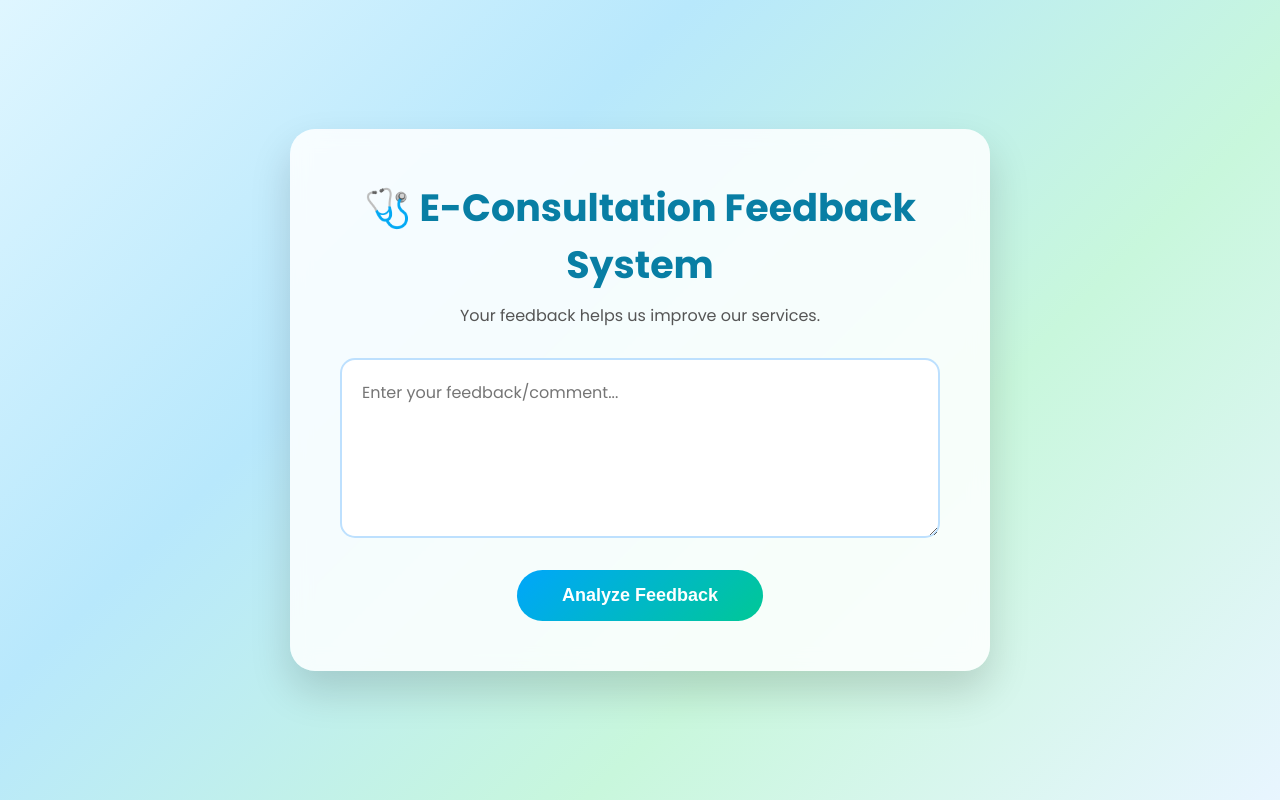
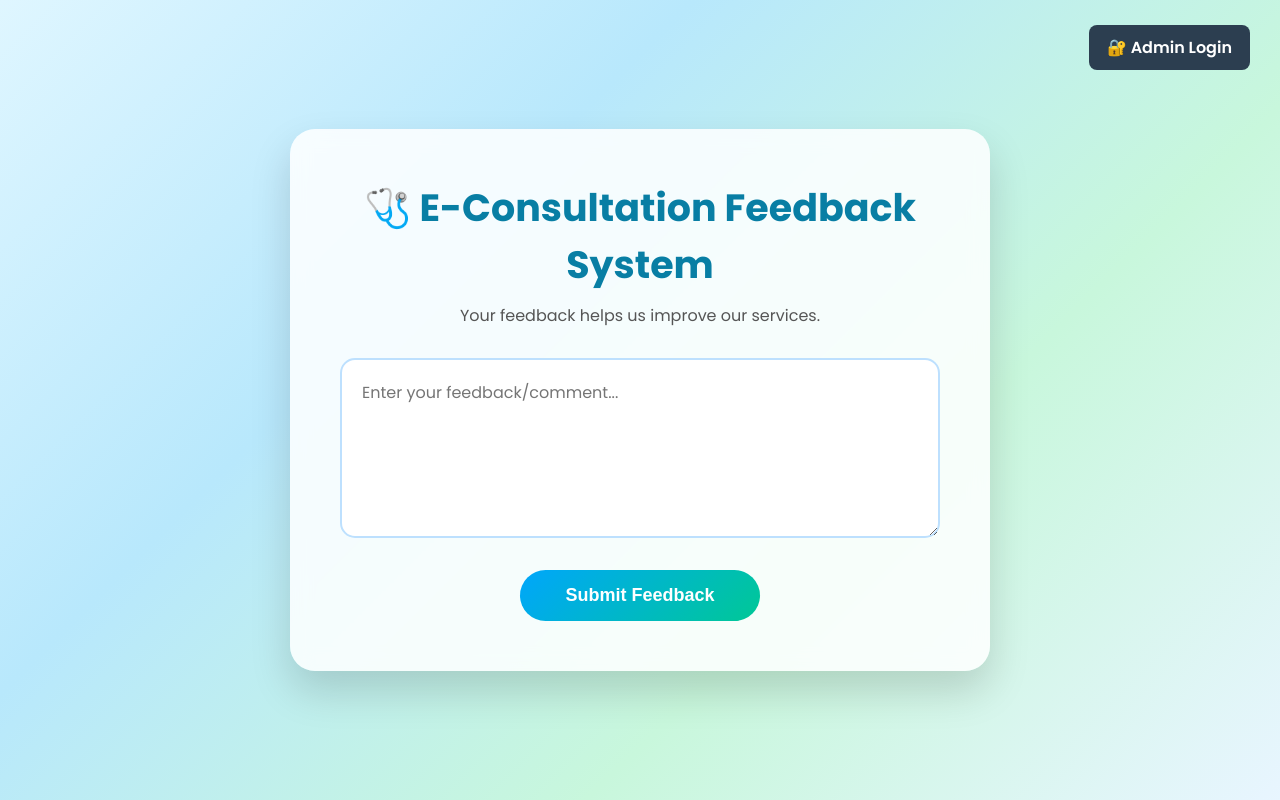
Before and after one commit to pradhannikita-cs/sentiment-analysis-project, a Flask app: page / in a window 1280 px wide. Run offline with Flask 3, Linux system fonts and the light colour scheme; parts of the project's set-up code (start-up, migrations or seed data) failed here and were passed over.

Commit message:
Updated UI styles, index page and added migration script

```diff
--- a/static/style.css
+++ b/static/style.css
@@ -264,6 +264,26 @@ button:hover {
     box-shadow:0 10px 20px rgba(0,150,200,0.3);
 
 }
+.top-bar{
+    position: absolute;
+    top: 25px;
+    right: 30px;
+}
+
+.admin-btn{
+    display:inline-block;
+    padding:10px 18px;
+    background:#2c3e50;
+    color:#fff;
+    text-decoration:none;
+    border-radius:8px;
+    font-weight:600;
+    transition:0.3s;
+}
+
+.admin-btn:hover{
+    background:#1f2d3d;
+}
 
 
 /* Result Box */
--- a/templates/index.html
+++ b/templates/index.html
@@ -3,7 +3,7 @@
 
 <head>
 
-<title>AI Medical Sentiment Analysis</title>
+<title>E-Consultation Feedback System</title>
 
 <link rel="stylesheet" href="{{ url_for('static', filename='style.css') }}">
 
@@ -12,7 +12,11 @@
 
 <body>
 
-
+<div class="top-bar">
+    <a href="{{ url_for('login') }}" class="admin-btn">
+        🔐 Admin Login
+    </a>
+</div>
 <div class="container">
 
 
@@ -38,7 +42,7 @@ required
 
 
 <button type="submit">
-Analyze Feedback
+Submit Feedback
 </button>
 
 
```
Also changed, not shown: migrate_data.py (added, +46 -0 lines).
